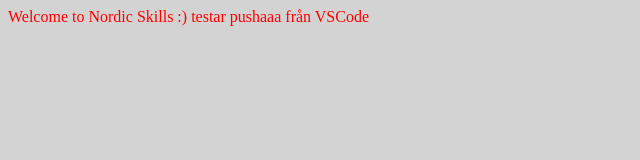
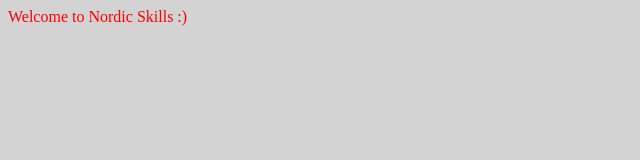
Before and after one commit to ameliehellners/Northern-Skills, a plain HTML site: page index.html in a window 1280 px wide. Shown: the whole page, without its empty margins (0-640 px from the left). Drawn offline with Linux system fonts and the light colour scheme.

Commit message:
Tar bort mina test

```diff
--- a/index.html
+++ b/index.html
@@ -8,6 +8,5 @@
 <body>
 Welcome to Nordic Skills :)
 
-testar pushaaa från VSCode
 </body>
 </html>
```
